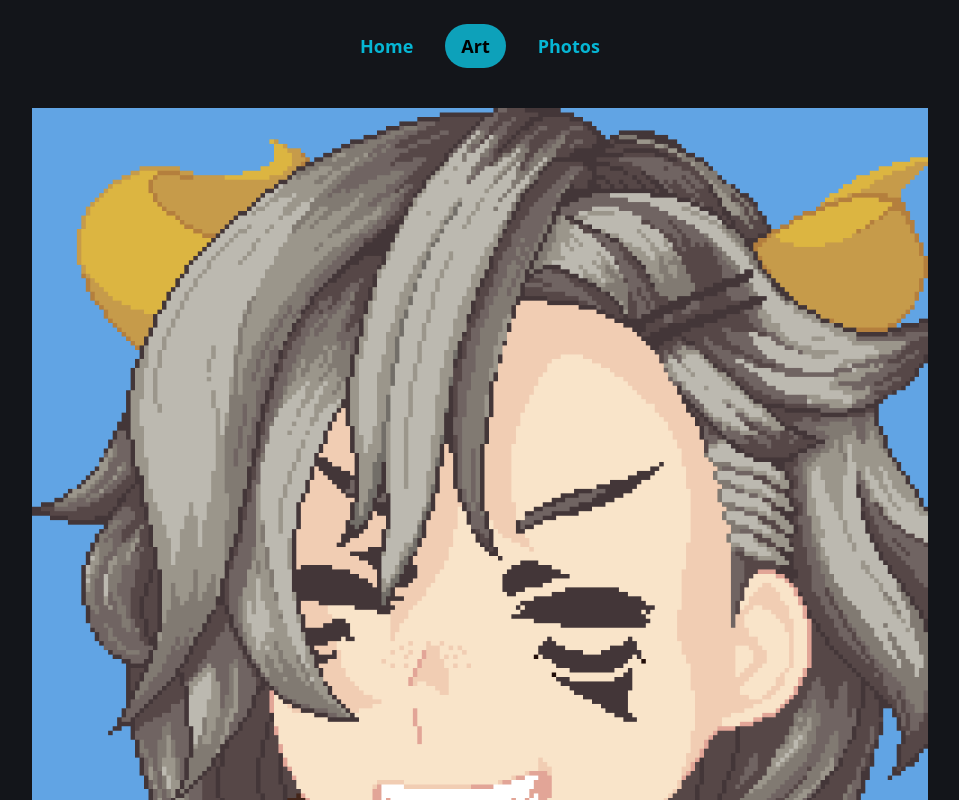
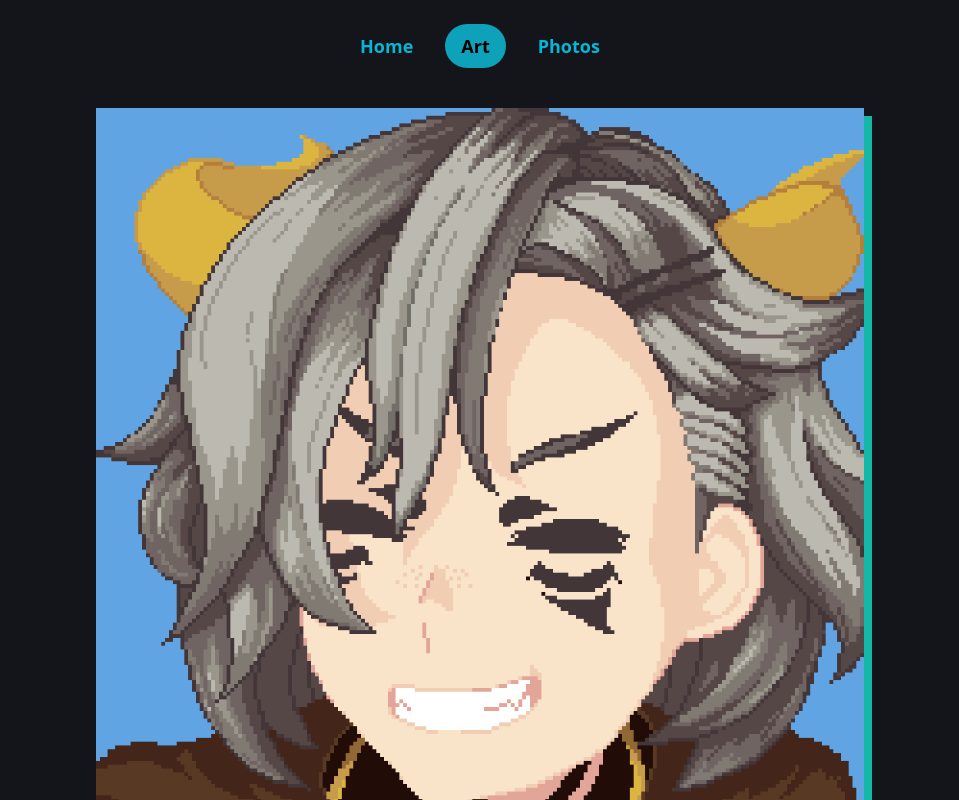
Before and after one commit to NathanaelRea/nathanaelrea.com, an Astro site: page /art in a window 1280 px wide. Shown: the top 800 px of the page, without its empty margins (160-1119 px from the left). Built offline with nearby package versions, Linux system fonts and the light colour scheme; Astro itself is replaced by a stand-in of ours.

Commit message:
Add image frame/border (#12)

```diff
--- a/src/components/OptimizedImage.astro
+++ b/src/components/OptimizedImage.astro
@@ -9,6 +9,9 @@ interface Props {
 const { src, alt } = Astro.props;
 ---
 
-<a href={src.src} title={alt}>
-  <Image src={src} alt={alt} widths={[250, 500, 1000]} />
-</a>
+<div class="relative">
+  <div class="absolute top-1 left-1 md:top-2 md:left-2 w-full h-full bg-teal-500"></div>
+  <a href={src.src} title={alt} class="relative z-10 block">
+    <Image src={src} alt={alt} widths={[250, 500, 1000]} loading="lazy" class="w-full h-auto"  />
+  </a>
+</div>
--- a/src/layouts/ImageContainer.astro
+++ b/src/layouts/ImageContainer.astro
@@ -1,5 +1,5 @@
-<div class="w-full max-w-4xl">
-  <div class="flex flex-col gap-8 lg:gap-16 w-full items-center">
+<div class="w-full max-w-3xl">
+  <div class="flex flex-col gap-10 md:gap-28 w-full items-center">
       <slot />
   </div>
 </div>
```
